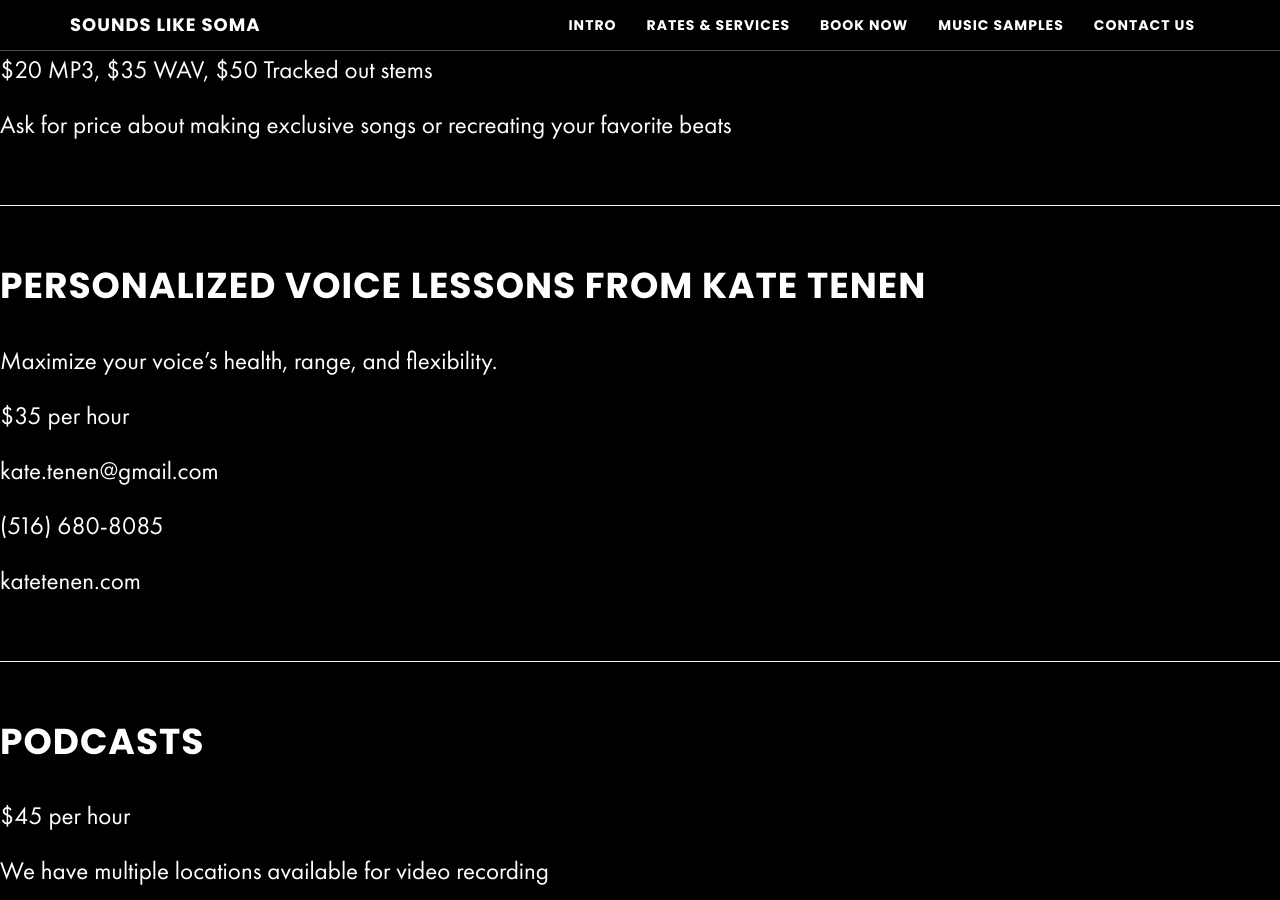
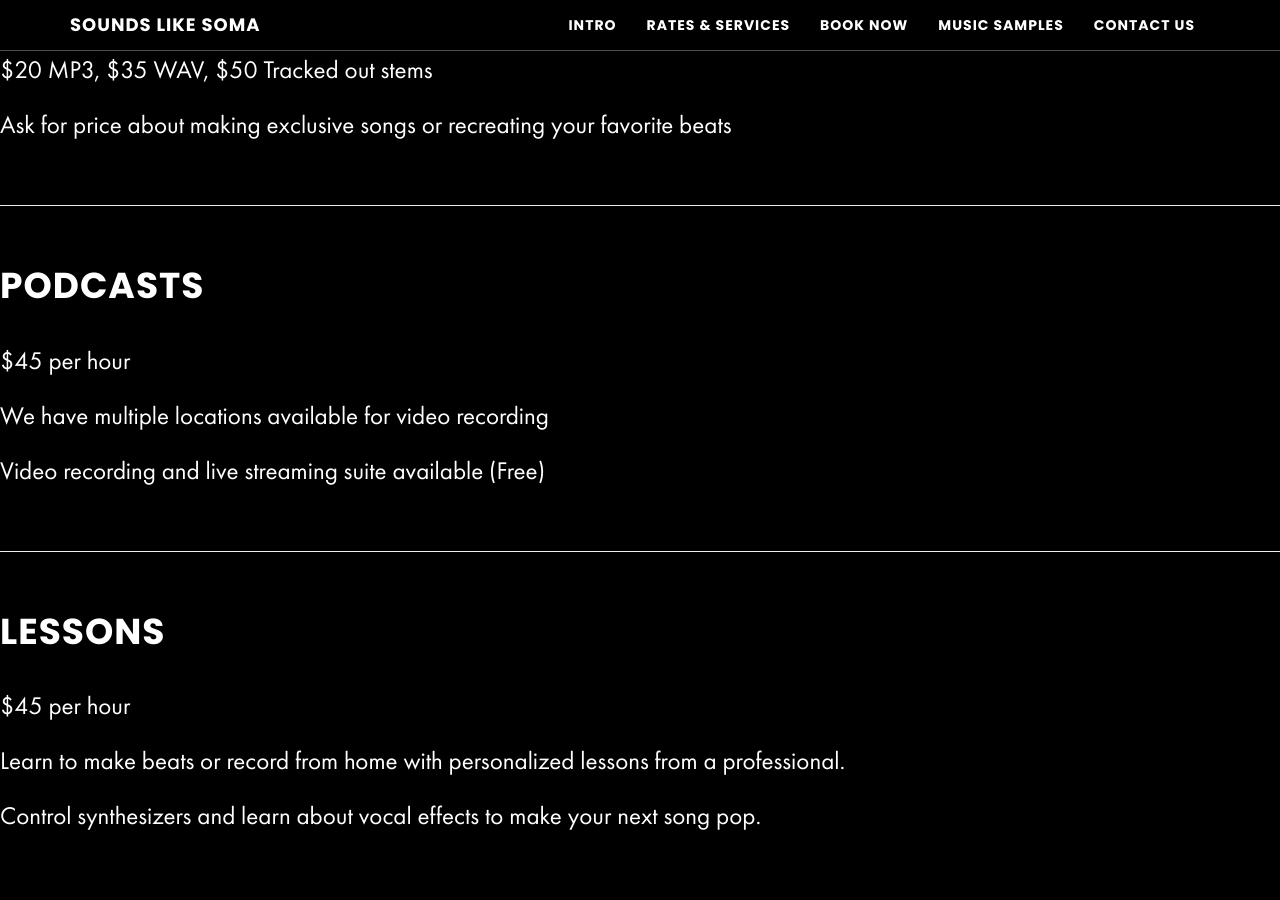
Before and after one commit to zackhanni/Soma-website-classic, a Jekyll site: the page built from _posts/2015-08-02-rates-services.md, in a window 1280 px wide and 900 px high, scrolled down 2439 px. Built offline with Jekyll 4.4.1, drawn with Linux system fonts in a browser that asks for light colours; our own code applies the rules of GitHub Pages for plain Markdown files; some of the changed text lies outside the part shown.

Commit message:
more aesthetics
spacing and changes to where quotes are located

```diff
--- a/_posts/2015-08-02-rates-services.md
+++ b/_posts/2015-08-02-rates-services.md
@@ -6,13 +6,14 @@ header_image: true
 # Studio Rates & Services
 
 ## Studio A - $45/Hour
-<!-- Start Square Appointments Embed code --> <a target="_top" style="background-color: #03A8D8; color: white; height: 40px; text-transform: uppercase; font-family: 'Square Market', 'helvetica neue', helvetica, arial, sans-serif; letter-spacing: 1px; line-height: 38px; padding: 0 28px; border-radius: 3px; font-weight: 500; font-size: 14px; cursor: pointer; display: inline-block;" href="https://squareup.com/appointments/book/52758083-5a1a-4b2d-a710-6687d1641594/8GNV6PJ8WK7YH/services" rel="nofollow">Book an Appointment</a> <!-- End Square Appointments Embed code -->
 
 Includes engieer, recording, mixing, mastering and file transfers for duration of time booked.
 
 Bulk Rate $400 for 10 hours (Time can be split across sessions)
 
 **_All work must be done during studio time_**
+
+<!-- Start Square Appointments Embed code --> <a target="_top" style="background-color: #03A8D8; color: white; height: 40px; text-transform: uppercase; font-family: 'Square Market', 'helvetica neue', helvetica, arial, sans-serif; letter-spacing: 1px; line-height: 38px; padding: 0 28px; border-radius: 3px; font-weight: 500; font-size: 14px; cursor: pointer; display: inline-block;" href="https://squareup.com/appointments/book/52758083-5a1a-4b2d-a710-6687d1641594/8GNV6PJ8WK7YH/services" rel="nofollow">Book an Appointment</a> <!-- End Square Appointments Embed code -->
 
 - - -
 
@@ -48,25 +49,13 @@ Ask for price about making exclusive songs or recreating your favorite beats
 
 - - -
 
-# Personalized Voice lessons from Kate Tenen
-
-Maximize your voice’s health, range, and  flexibility.
-
-$35 per hour
-
-kate.tenen@gmail.com
-
-(516) 680-8085
-
-katetenen.com
-
-- - -
-
 # Podcasts
 
 $45 per hour
 
 We have multiple locations available for video recording
+
+Video recording and live streaming suite available (Free)
 
 - - -
 
@@ -78,4 +67,6 @@ Learn to make beats or record from home with personalized lessons from a profess
 
 Control synthesizers and learn about vocal effects to make your next song pop.
 
+<br />
+
 <blockquote>"Was a pleasure working with Soma Recording Studios. They have great up to date equipment. They make sure you come first. Very affordable and does great work. Would suggest anyone wanting to record to go here." - Gage Bingham</blockquote>
```
Also changed, not shown: _posts/2015-08-03-book-now.md (+2 -0 lines), _posts/2015-08-04-music-samples.md (+0 -1 lines).
